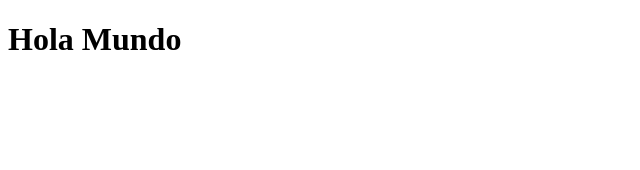
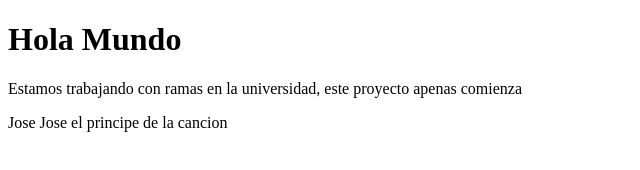
Before and after one commit to Darieth02/repos3, a plain HTML site: page index.html in a window 1280 px wide. Shown: the whole page, without its empty margins (0-640 px from the left). Drawn offline with Linux system fonts and the light colour scheme.

Commit message:
Se modifico el index con parrafo nuevo

```diff
--- a/index.html
+++ b/index.html
@@ -10,6 +10,10 @@
 
 <body>
     <h1>Hola Mundo</h1>
+    <p>
+        Estamos trabajando con ramas en la universidad, este proyecto apenas comienza
+    </p>
+    <p>Jose Jose el principe de la cancion</p>
 </body>
 
 </html>
```
